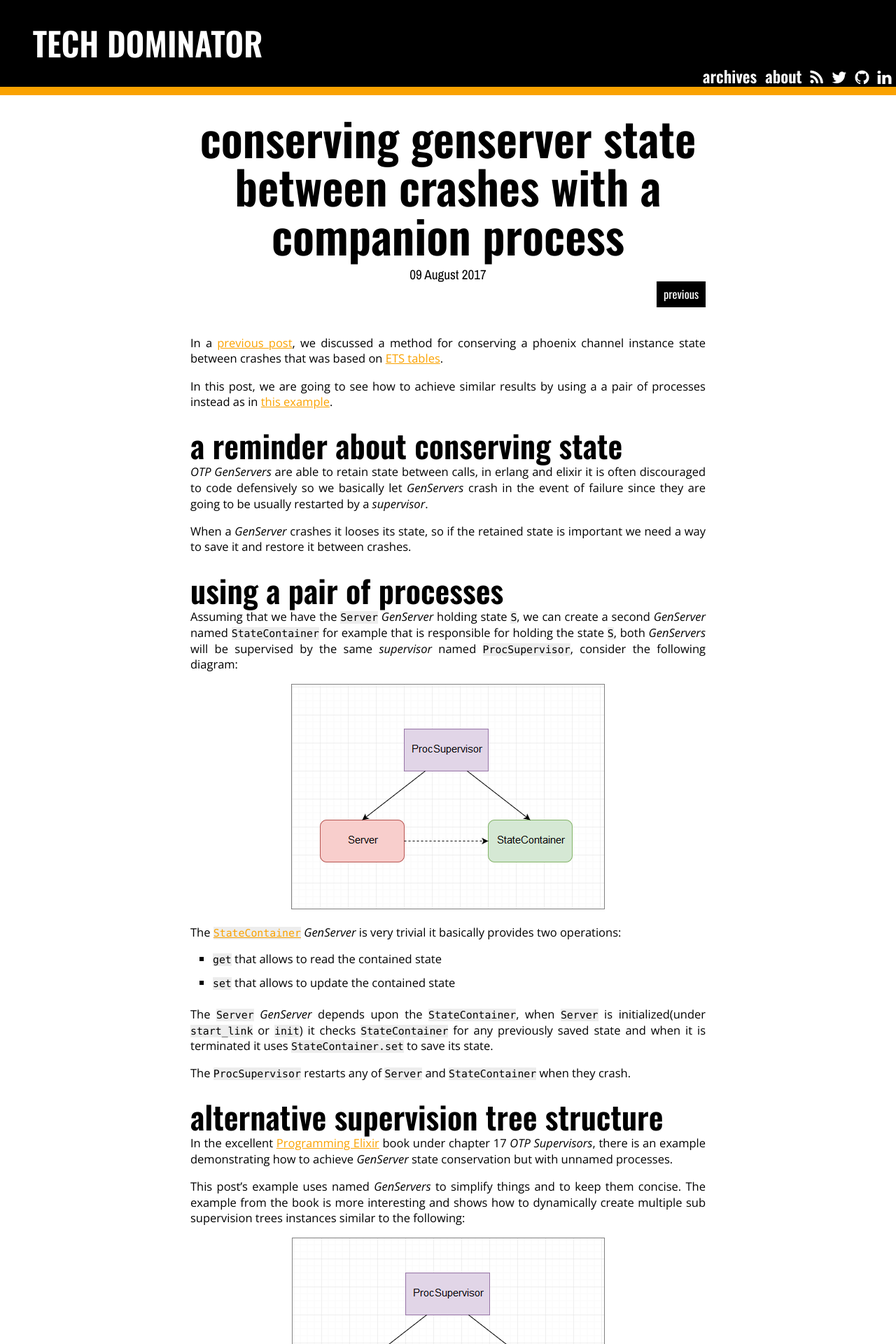
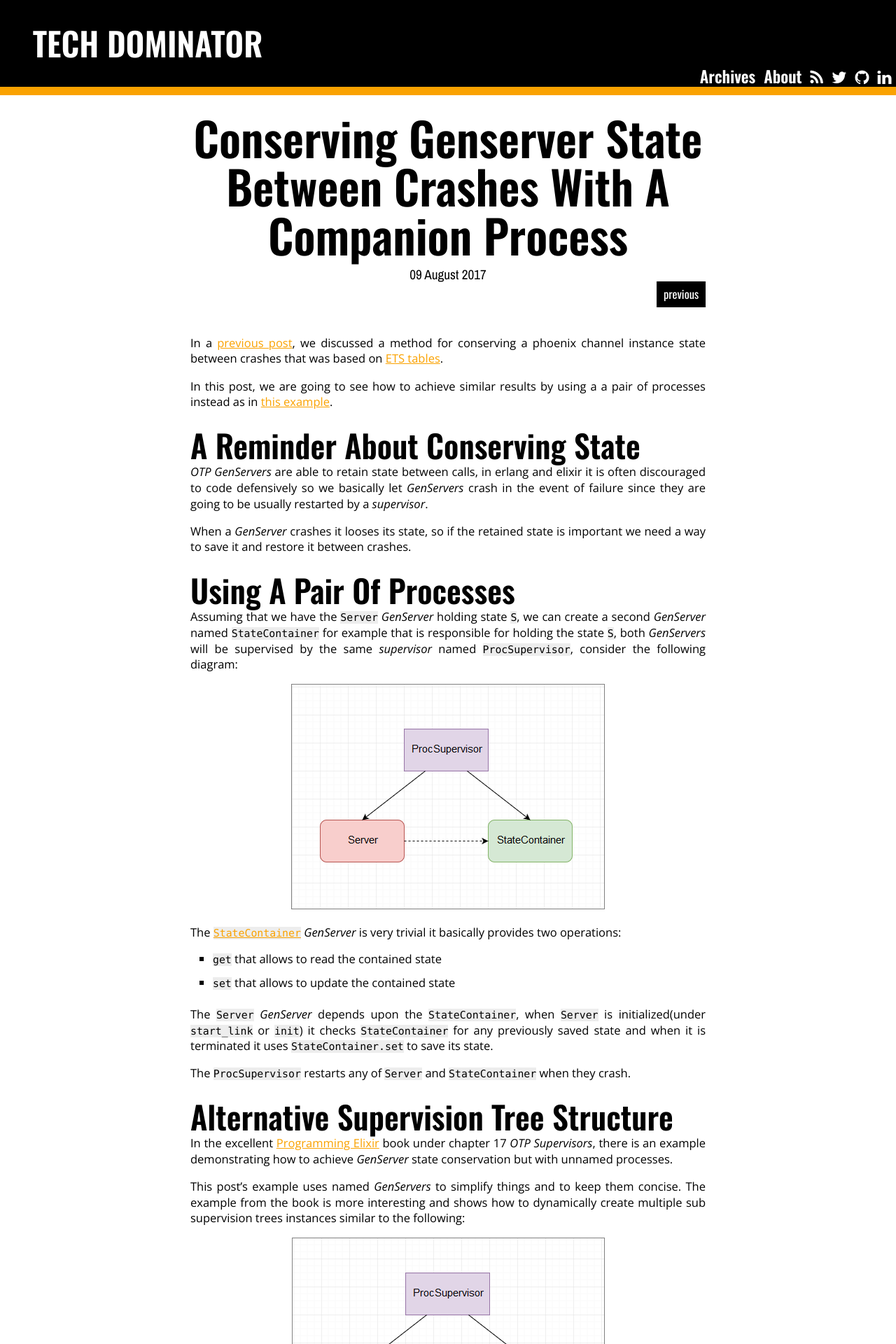
Before and after one commit to MissaouiChedy/MissaouiChedy.github.io, a Jekyll site: the page built from index.html, in a window 1280 px wide. Shown: the top 1920 px of the page at 70% size. Built offline with Jekyll 4.4.1, drawn with Linux system fonts in a browser that asks for light colours; nearby versions of some CDN libraries; comment, search, counter and statistics services are not loaded.

Commit message:
update style

```diff
--- a/css/main.scss
+++ b/css/main.scss
@@ -26,7 +26,7 @@
 	font-family: $title-fonts;
 	line-height: 1.05;
 	font-weight: 600;
-	text-transform: lowercase;
+	text-transform: capitalize;
 }
 h1 {
 	@extend %title;
```
Also changed, not shown: about-chedy-missaoui.html (renamed from about.html).
